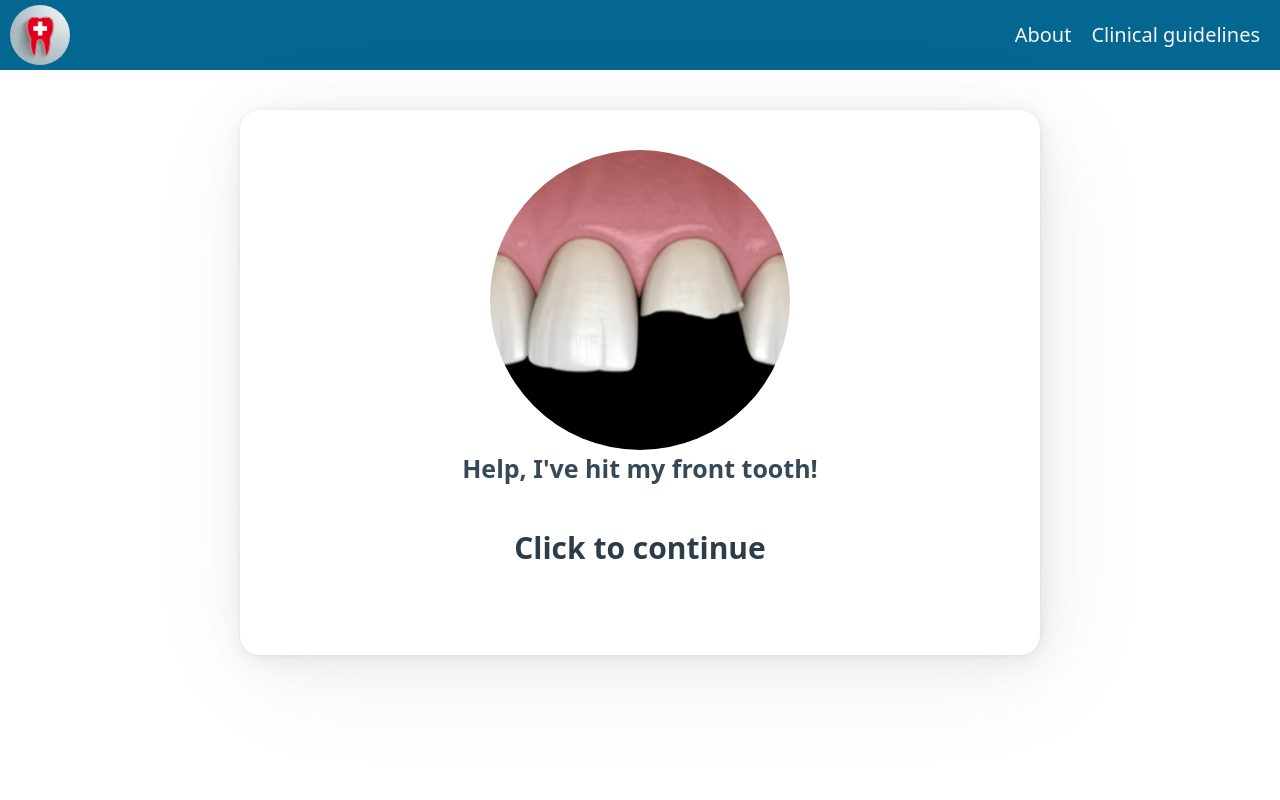
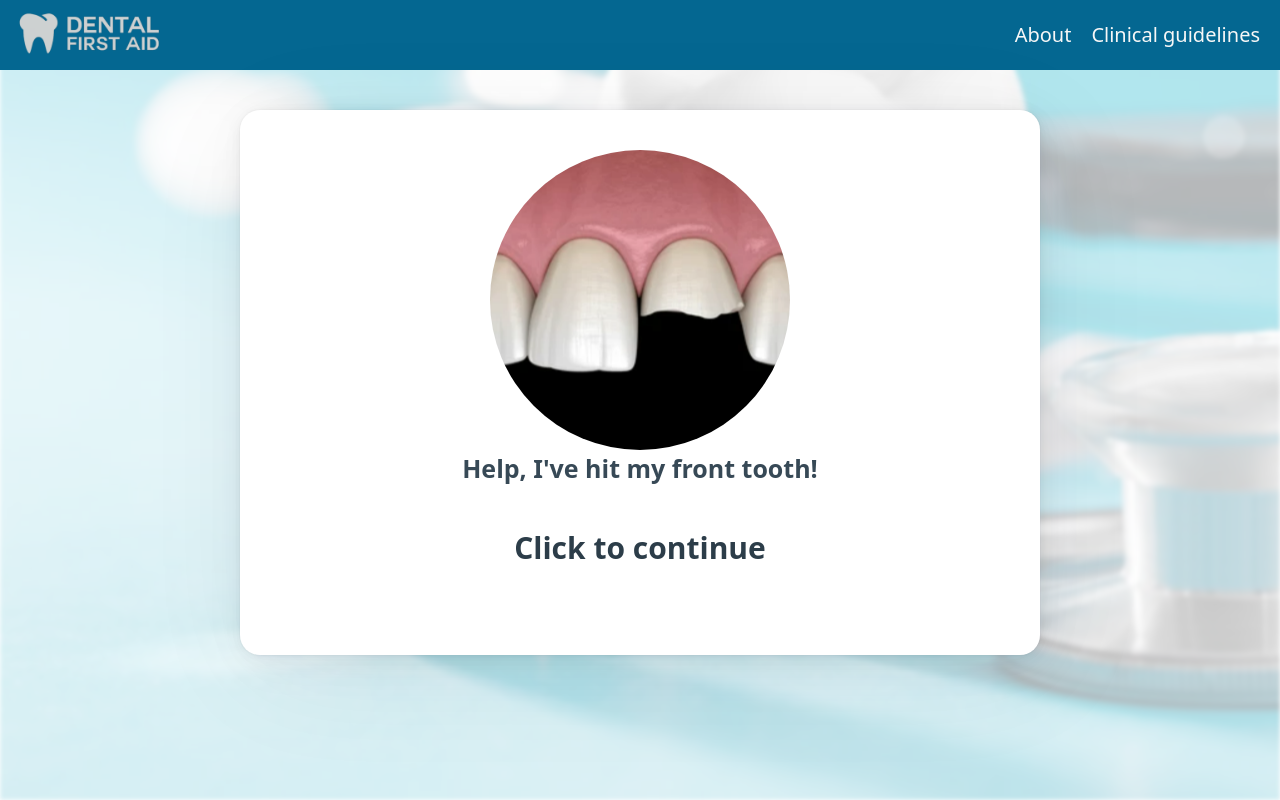
Before and after one commit to stephen-w-choo/dental-first-aid, a website built with webpack: page development-build/dfa.html in a window 1280 px wide. Built offline with nearby package versions, Linux system fonts and the light colour scheme.

Commit message:
Better images and formatting on the development build

```diff
--- a/development-build/dfa.css
+++ b/development-build/dfa.css
@@ -1,6 +1,23 @@
 :root {
     --border-radius: 20px;
 
+}
+#background-image {
+    background-image: url("resources/dental-background.jpg");
+    position: absolute;
+    top: 0px;
+    filter: blur(8px);
+    -webkit-filter: blur(2px);
+    opacity: 30%;
+    /* Center and scale the image nicely */
+    background-position: center;
+    background-repeat: no-repeat;
+    background-size: cover;
+    height: 100vh;
+    width: 100vw;
+    margin: 0px;
+    padding: 0px;
+    z-index: -3;
 }
 
 nav {
@@ -30,9 +47,7 @@ article{
 }
 
 #icon {
-    border-radius: 50%;
     height: 60px;
-    width: 60px;
 }
 
 
--- a/development-build/dfa.html
+++ b/development-build/dfa.html
@@ -11,7 +11,7 @@
 <body>
     <nav class="container-fluid">
         <ul>
-          <img src="resources/tooth_icon.jpg" id="icon">
+          <img src="resources/title.png" id="icon">
         </ul>
         <ul>
           <li><a href="#">About</a></li>
@@ -19,6 +19,10 @@
         </ul>
       </nav>
       <h2 id="header" class ="none"></h2>
+
+    <div id = "background-image">
+
+    </div>
     <div id = "main-container">
 
         <article id = "first-article" class="flex">
```
Also changed, not shown: development-build/resources/dental-background.jpg (added), development-build/resources/title.png (added), development-build/resources/tooth_icon.jpg (deleted).
